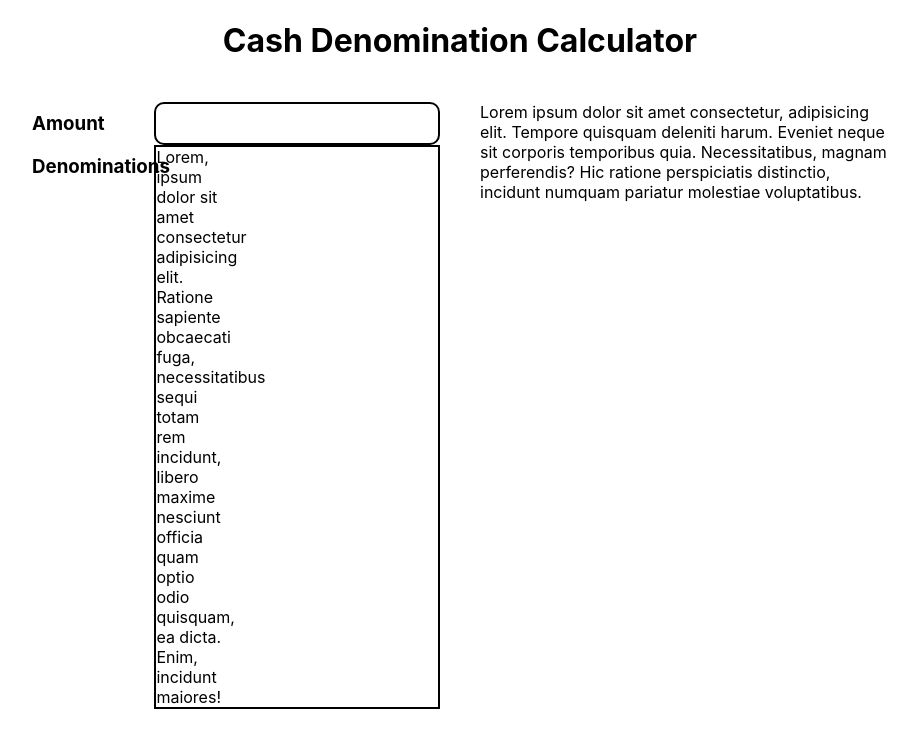
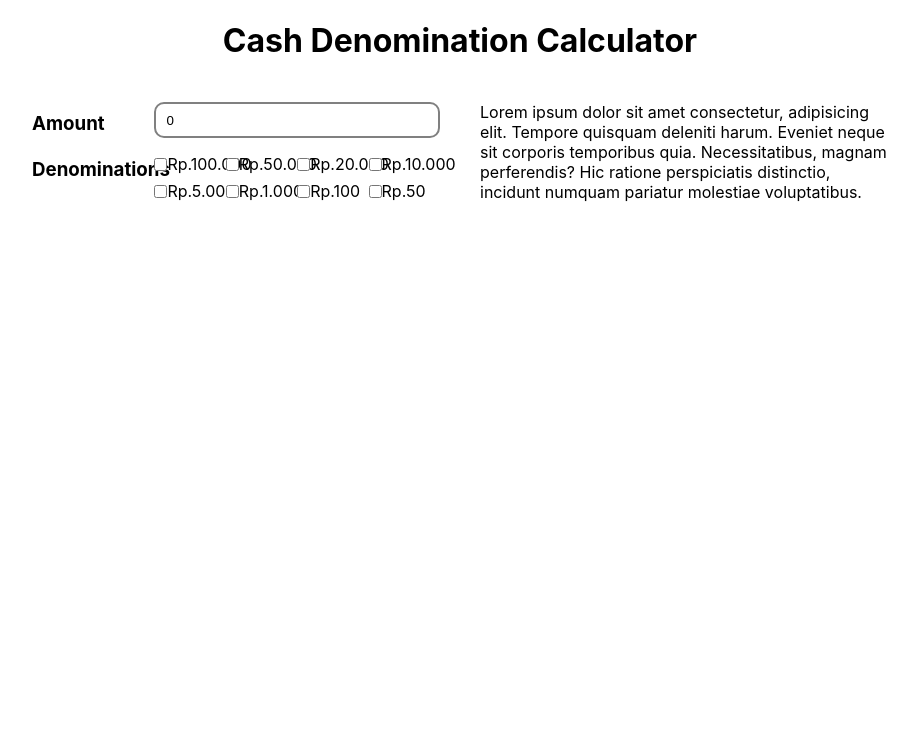
Before and after one commit to muhammadhaekal/cash-denomination-calculator, a React (Create React App) app: page / in a window 1280 px wide. Shown: the top 748 px of the page, without its empty margins (180-1097 px from the left). Built offline with nearby package versions, Linux system fonts and the light colour scheme.

Commit message:
Create handleOnChange Inside Calculator Component

```diff
--- a/src/components/Calculator.js
+++ b/src/components/Calculator.js
@@ -14,7 +14,9 @@ const FormContainer = styled.div({
 
 const CashInput = styled.input({
   borderRadius: "10px",
-  border: "2px solid black"
+  border: "2px solid grey",
+  marginBottom: "10px",
+  paddingLeft: "10px"
 });
 
 const DetailInput = styled.h3({
@@ -26,24 +28,76 @@ const ResultContainer = styled.div({
 });
 
 const CheckboxesContainer = styled.div({
-  border: "2px solid black",
   display: "grid",
-  gridTemplateColumns: "25% 25%"
+  gridTemplateColumns: "25% 25% 25% 25%"
+});
+
+const CheckboxContainer = styled.span({
+  display: "flex",
+  alignItems: "center",
+  marginTop: "5px"
+});
+
+const CheckboxInput = styled.input({
+  margin: "0"
 });
 
 class Calculator extends Component {
+  state = {
+    amount: 0
+  };
+
+  handleOnChange = e => {
+    this.setState({
+      [e.target.name]: e.target.value
+    });
+  };
+
   render() {
     return (
       <CalcContainer>
         <FormContainer>
           <DetailInput>Amount</DetailInput>
-          <CashInput type="text" />
+          <CashInput
+            type="text"
+            name="amount"
+            value={this.state.amount}
+            onChange={this.handleOnChange}
+          />
           <DetailInput>Denominations</DetailInput>
           <CheckboxesContainer>
-            Lorem, ipsum dolor sit amet consectetur adipisicing elit. Ratione
-            sapiente obcaecati fuga, necessitatibus sequi totam rem incidunt,
-            libero maxime nesciunt officia quam optio odio quisquam, ea dicta.
-            Enim, incidunt maiores!
+            <CheckboxContainer>
+              <CheckboxInput type="checkbox" name="1" id="1" />
+              <span>Rp.100.000</span>
+            </CheckboxContainer>
+            <CheckboxContainer>
+              <CheckboxInput type="checkbox" name="1" id="1" />
+              <span>Rp.50.000</span>
+            </CheckboxContainer>
+            <CheckboxContainer>
+              <CheckboxInput type="checkbox" name="1" id="1" />
+              <span>Rp.20.000</span>
+            </CheckboxContainer>
+            <CheckboxContainer>
+              <CheckboxInput type="checkbox" name="1" id="1" />
+              <span>Rp.10.000</span>
+            </CheckboxContainer>
+            <CheckboxContainer>
+              <CheckboxInput type="checkbox" name="1" id="1" />
+              <span>Rp.5.000</span>
+            </CheckboxContainer>
+            <CheckboxContainer>
+              <CheckboxInput type="checkbox" name="1" id="1" />
+              <span>Rp.1.000</span>
+            </CheckboxContainer>
+            <CheckboxContainer>
+              <CheckboxInput type="checkbox" name="1" id="1" />
+              <span>Rp.100</span>
+            </CheckboxContainer>
+            <CheckboxContainer>
+              <CheckboxInput type="checkbox" name="1" id="1" />
+              <span>Rp.50</span>
+            </CheckboxContainer>
           </CheckboxesContainer>
         </FormContainer>
         <ResultContainer>
```
